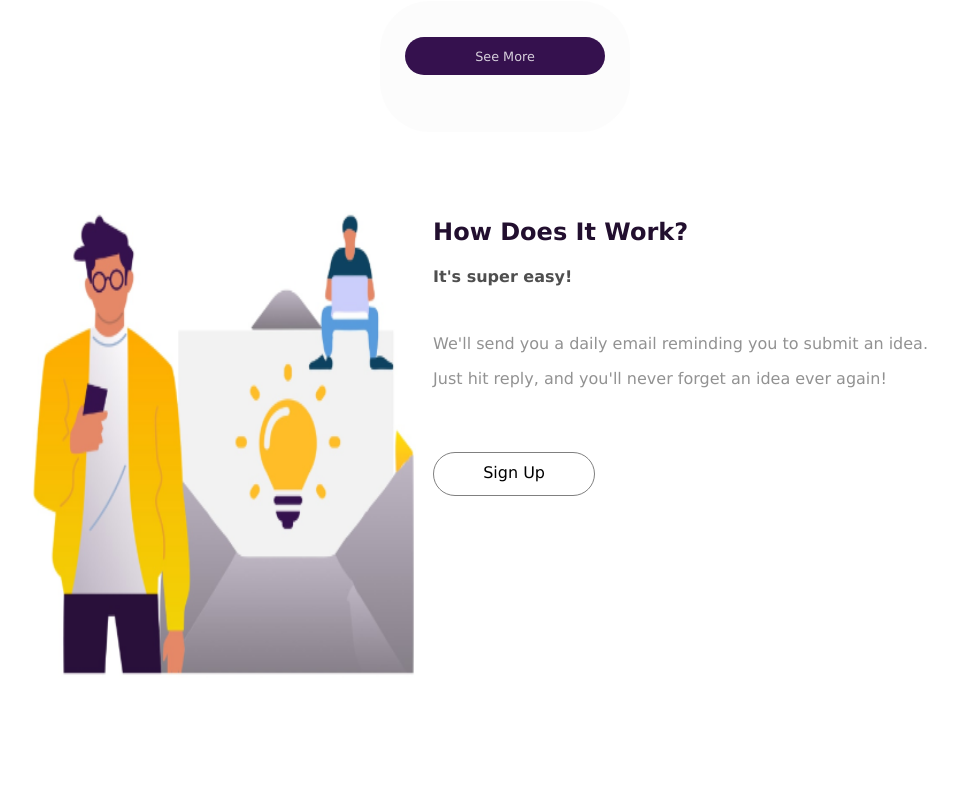
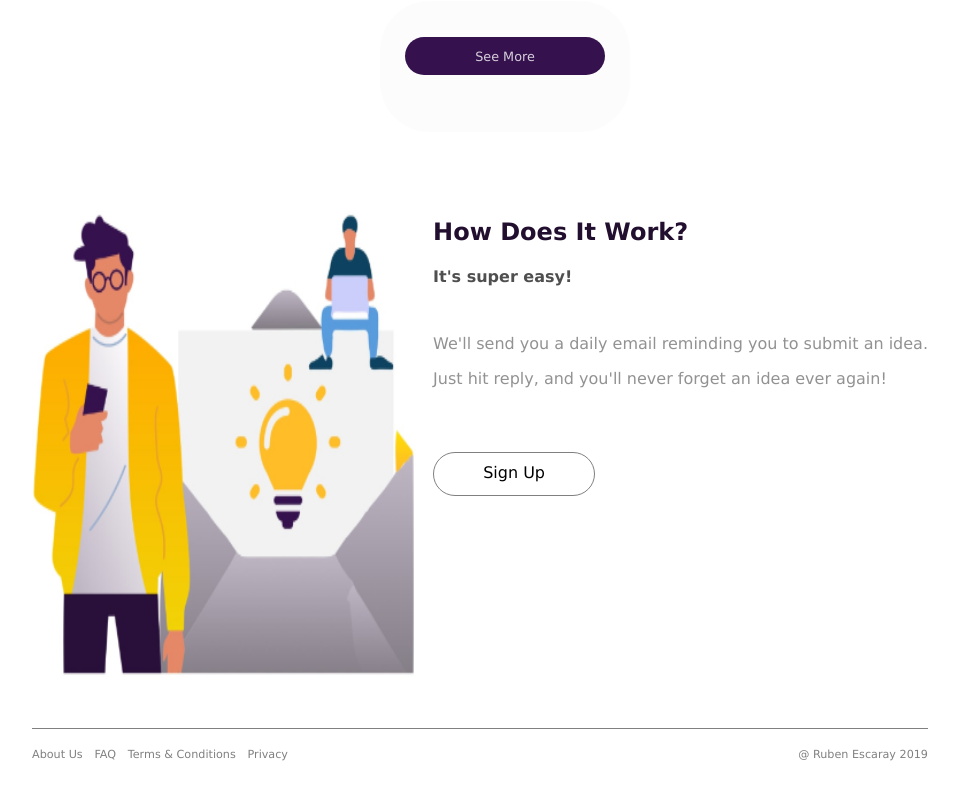
Before and after one commit to rubenescaray/markup-test, a Next.js app: page / in a window 1280 px wide. Shown: the part 1139-1939 px from the top of the page, without its empty margins (160-1118 px from the left). Before the commit the page ends 1907 px from the top, so only its background shows below. Built offline with nearby package versions, Linux system fonts and the light colour scheme.

Commit message:
Added Footer

```diff
--- /dev/null
+++ b/components/footer.js
@@ -0,0 +1,36 @@
+import React from 'react'
+
+const Footer = () => (
+  <div className="footer">
+    <div className="footer-content">
+      <p>About Us</p>
+      <p>FAQ</p>
+      <p>Terms & Conditions</p>
+      <p>Privacy</p>
+    </div>
+    <p>@ Ruben Escaray 2019</p>
+    <style jsx>{`
+      .footer {
+        display: flex;
+        justify-content: space-between;
+      }
+
+      .footer-content {
+        display: flex;
+        width: 20vw;
+        justify-content: space-between;
+      }
+
+      .footer-content > p {
+        cursor: pointer;
+      }
+
+      .footer p {
+        font-size: 0.7rem;
+        color: gray;
+      }
+    `}</style>
+  </div>
+)
+
+export default Footer;
--- a/pages/index.js
+++ b/pages/index.js
@@ -4,6 +4,7 @@ import Nav from '../components/nav'
 import Main from '../components/main'
 import Cards from '../components/cards'
 import HowDoesItWork from '../components/how-does-it-work'
+import Footer from '../components/footer'
 
 const Home = () => (
   <div className="homepage">
@@ -17,6 +18,8 @@ const Home = () => (
       <Main />
       <Cards />
       <HowDoesItWork />
+      <hr style={{backgroundColor: 'gray', height: '1px', border: '0'}} />
+      <Footer />
     </div>
 
     <style jsx global>{`
```
